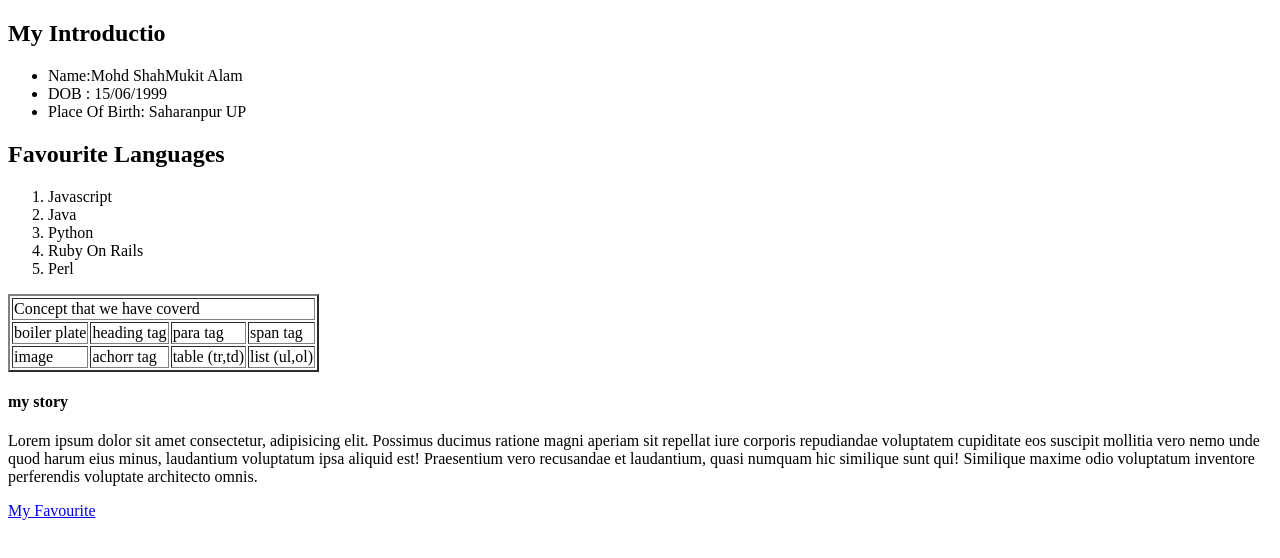
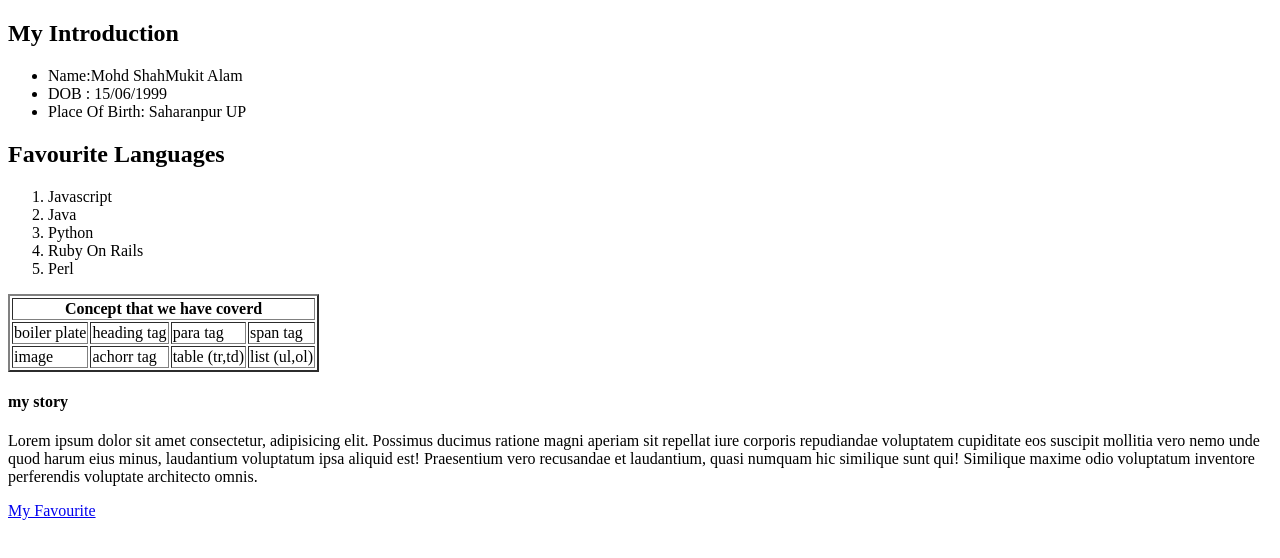
Before and after one commit to msalam156/Experiments, a plain HTML site: page Task/2FebTable/2FebAssign.html in a window 1280 px wide. Drawn offline with Linux system fonts and the light colour scheme.

Commit message:
Update 2FebAssign.html

```diff
--- a/Task/2FebTable/2FebAssign.html
+++ b/Task/2FebTable/2FebAssign.html
@@ -7,7 +7,7 @@
     <title>2Feb Assignment</title>
 </head>
 <body>
-    <h2>My Introductio</h2>
+    <h2>My Introduction</h2>
     <ul>
         <li>Name:Mohd ShahMukit Alam</li>
         <li>DOB : 15/06/1999</li>
@@ -22,7 +22,7 @@
         <li>Perl</li>
     </ol>
     <table border="2px ">
-        <tr><td colspan="4" >Concept that we have coverd</td></tr>
+        <tr><th colspan="4" >Concept that we have coverd</th></tr>
        <tr><td> boiler plate</td>
        <td>heading tag</td>
        <td>para tag</td>
```
